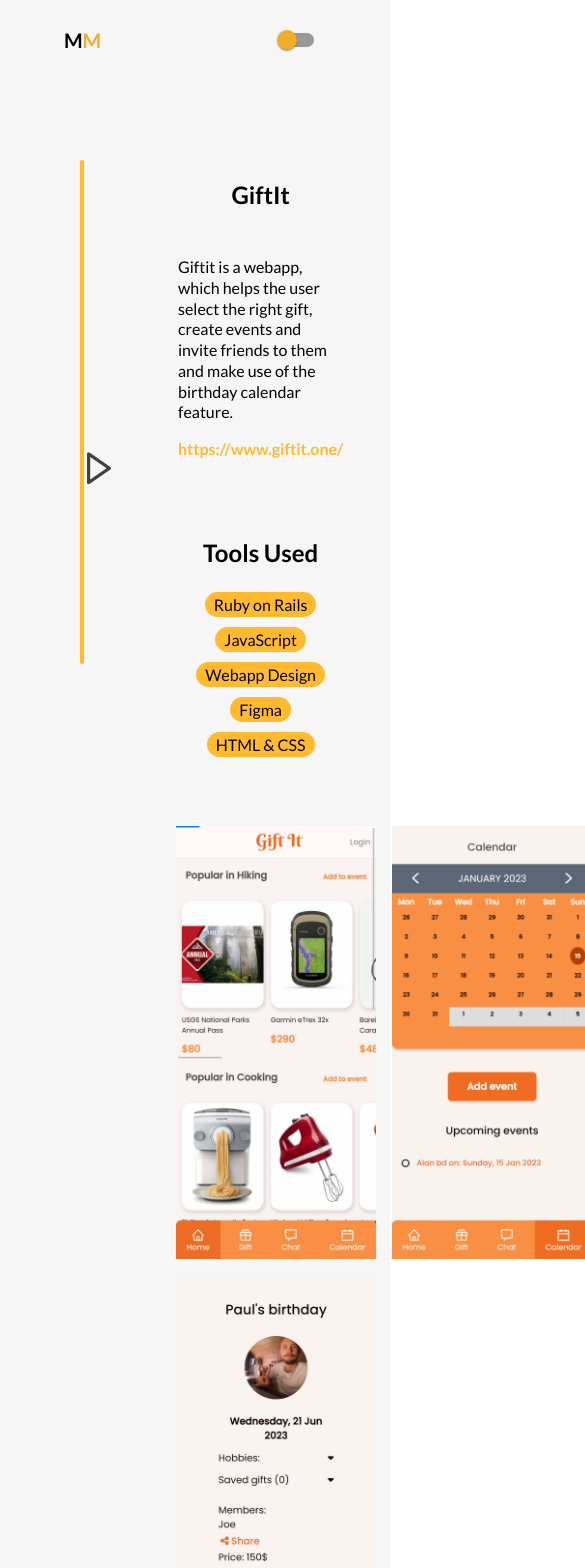
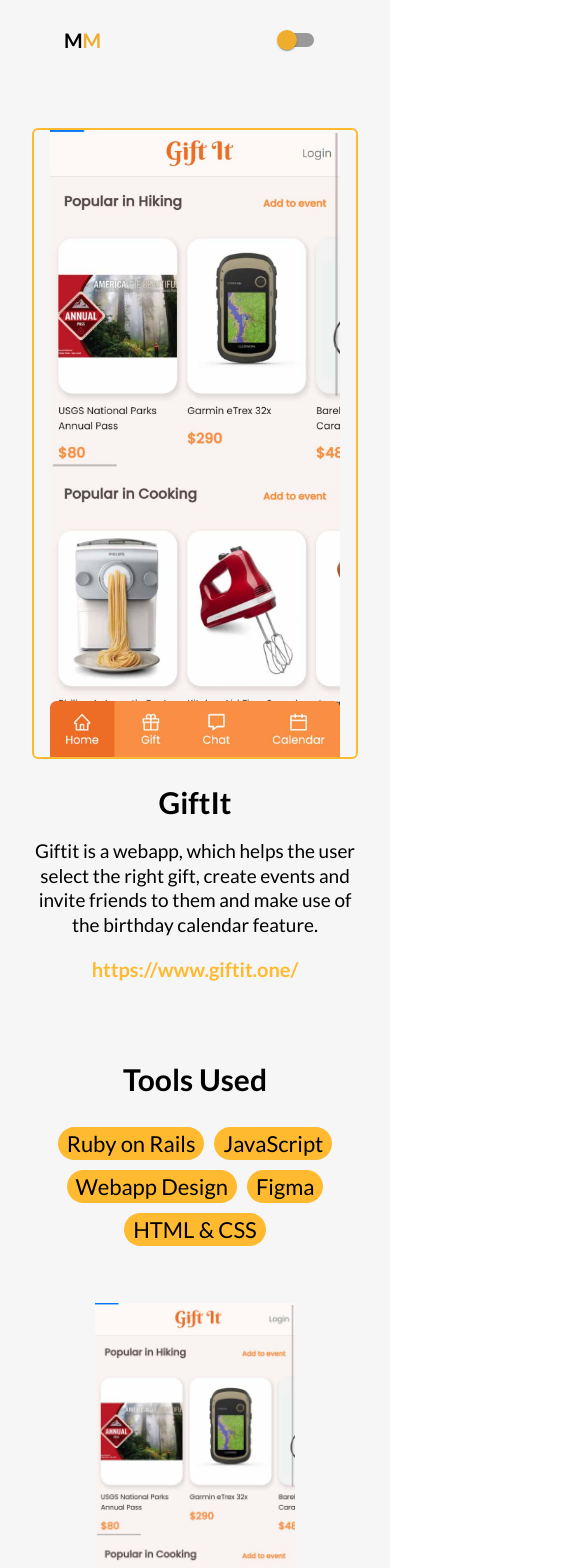
Before and after one commit to tielass/portfolio-website, a React (Create React App) app: page /development/1 in a window 390 px wide. Shown: the top 1568 px of the page, 585 px wide, since content can reach past the window. Built offline with nearby package versions, Linux system fonts and the light colour scheme.

Commit message:
mobile view single page

```diff
--- a/src/App.css
+++ b/src/App.css
@@ -243,6 +243,8 @@
     justify-content: center;
     align-items: center;
   }
+
+
 
   .intro--content .intro--info--container .intro--heading{
     /* font-size: 46px; */
--- a/src/style/Projects.css
+++ b/src/style/Projects.css
@@ -29,7 +29,7 @@
   background: none;
   border: none;
   cursor: pointer;
-  font-family: Poppins;
+  font-family: Poppins !important;
   font-size: 16px;
   font-weight: 500;
 }
--- a/src/style/SingleProjectPage.css
+++ b/src/style/SingleProjectPage.css
@@ -129,3 +129,45 @@
 .project--images--one:hover {
   opacity: 0.8;
 }
+
+/* Media Queries */
+
+@media screen and (max-width: 576px) {
+  .single--page {
+    padding: 8rem 2rem 2rem 2rem;
+  }
+
+  .single--page .top--side {
+    flex-direction: column;
+    align-items: center;
+  }
+
+  .single--page .bottom--side {
+    grid-template-columns: repeat(1, 1fr);
+    gap: 2rem;
+    margin: auto;
+  }
+
+  .arrow--left,
+  .arrow--right {
+    display: none;
+  }
+
+  .project--title {
+    margin-bottom: 0;
+  }
+
+  .project--description {
+    font-size: 19px;
+    text-align: center;
+  }
+
+  .project--info--container {
+    font-size: 20px;
+  }
+
+  .skill-tag {
+    font-size: 22px;
+  }
+
+ }
```
Also changed, not shown: public/manifest.json.
